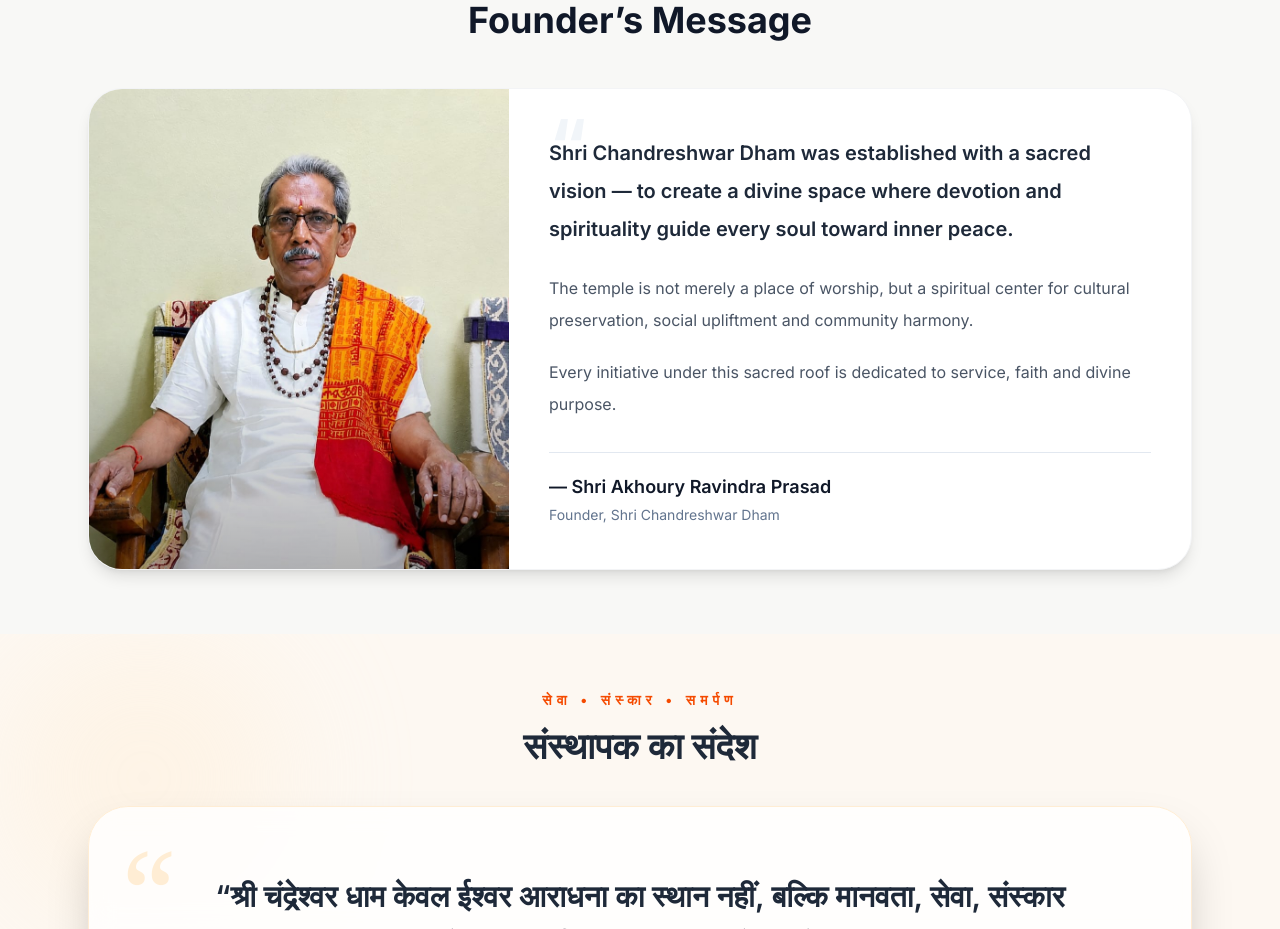
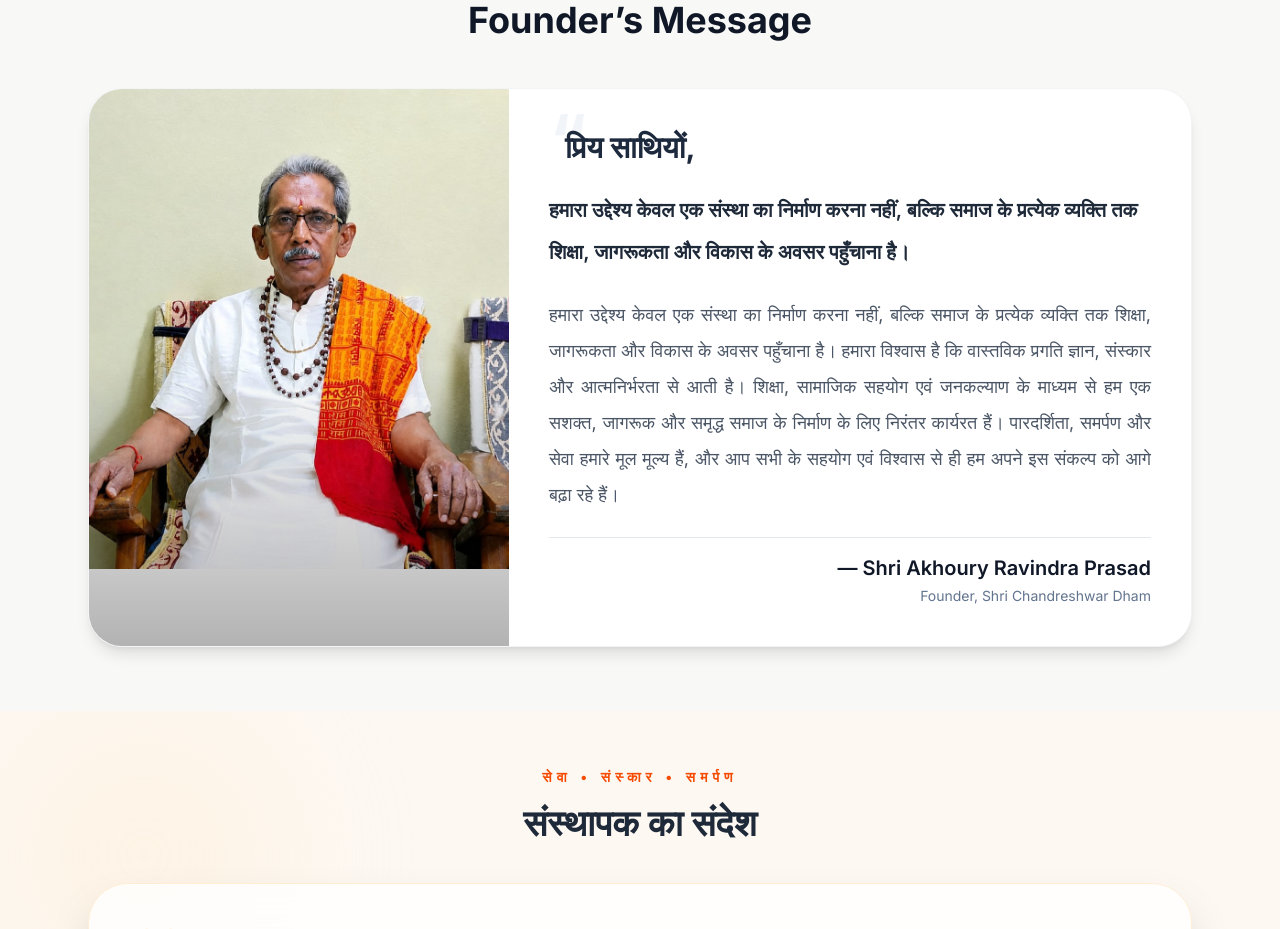
Before and after one commit to PathakAnshika/ShivTempleWebsite, a Next.js app: page /about in a window 1280 px wide. Shown: the part 3400-4329 px from the top of the page. Built offline with nearby package versions, Linux system fonts and the light colour scheme.

Commit message:
Upgrade Next.js to fix security vulnerability

```diff
--- a/app/about/page.jsx
+++ b/app/about/page.jsx
@@ -870,88 +870,109 @@ export default function AboutPage() {
       <div className="p-8 md:p-10">
 
       {/* Quote */}
+{/* Heading */}
 <div className="relative mb-6">
 
-          <div className="
-            absolute -top-6 left-0
+  <div
+    className="
+      absolute
+      -top-6
+      left-0
       text-[70px]
       text-slate-100
       font-bold
       leading-none
-          ">
+    "
+  >
     “
   </div>
 
-          <p className="
+  <h3
+    className="
       relative z-10
-            text-lg md:text-xl
-            leading-[38px]
-            font-semibold
-            text-gray-800
-          ">
-            Shri Chandreshwar Dham was established
-            with a sacred vision — to create a divine
-            space where devotion and spirituality guide
-            every soul toward inner peace.
-          </p>
+      text-3xl
+      font-bold
+      text-slate-800
+      pl-4
+    "
+  >
+    प्रिय साथियों,
+  </h3>
 
 </div>
 
-        {/* Message */}
-        <div className="space-y-5">
-
-          <p className="
-            text-gray-600
-            leading-8
-            text-base
-          ">
-            The temple is not merely a place of worship,
-            but a spiritual center for cultural preservation,
-            social upliftment and community harmony.
+{/* Highlight Line */}
+<p
+  className="
+    text-xl
+    leading-[42px]
+    font-semibold
+    text-gray-800
+    mb-6
+  "
+>
+  हमारा उद्देश्य केवल एक संस्था का निर्माण करना नहीं,
+  बल्कि समाज के प्रत्येक व्यक्ति तक शिक्षा, जागरूकता
+  और विकास के अवसर पहुँचाना है।
 </p>
 
-          <p className="
+{/* Main Message */}
+{/* Message */}
+<p
+  className="
     text-gray-600
-            leading-8
-            text-base
-          ">
-            Every initiative under this sacred roof
-            is dedicated to service, faith and divine purpose.
+    leading-9
+    text-lg
+    text-justify
+  "
+>
+  हमारा उद्देश्य केवल एक संस्था का निर्माण करना नहीं,
+  बल्कि समाज के प्रत्येक व्यक्ति तक शिक्षा, जागरूकता
+  और विकास के अवसर पहुँचाना है। हमारा विश्वास है कि
+  वास्तविक प्रगति ज्ञान, संस्कार और आत्मनिर्भरता से
+  आती है। शिक्षा, सामाजिक सहयोग एवं जनकल्याण के
+  माध्यम से हम एक सशक्त, जागरूक और समृद्ध समाज के
+  निर्माण के लिए निरंतर कार्यरत हैं। पारदर्शिता,
+  समर्पण और सेवा हमारे मूल मूल्य हैं, और आप सभी के
+  सहयोग एवं विश्वास से ही हम अपने इस संकल्प को आगे
+  बढ़ा रहे हैं।
 </p>
 
-        </div>
-
 {/* Signature */}
-        <div className="
-          mt-8
-          pt-5
+<div
+  className="
+    mt-6
+    pt-4
     border-t border-slate-200
-        ">
-
-          <h3 className="
-            text-lg
+    w-full
+    flex
+    flex-col
+    items-end
+  "
+>
+  <h3
+    className="
+      text-xl
       font-semibold
       text-gray-900
-          ">
+    "
+  >
     — Shri Akhoury Ravindra Prasad
   </h3>
 
-          <p className="
+  <p
+    className="
       text-slate-500
       mt-1
       text-sm
-          ">
+    "
+  >
     Founder, Shri Chandreshwar Dham
   </p>
-
   </div>
-
   </div>
-
   </div>
-
-  </div>
-
+</div> {/* ✅ CONTENT DIV YAHAN CLOSE HOGA */}
 </section>
 {/* ===== FOUNDER MESSAGE SECTION ===== */}
 
@@ -1119,6 +1140,7 @@ export default function AboutPage() {
 
   </div>
 
+
 </section>
 
 
```
Lines whose indentation alone changed are shown as unchanged.
